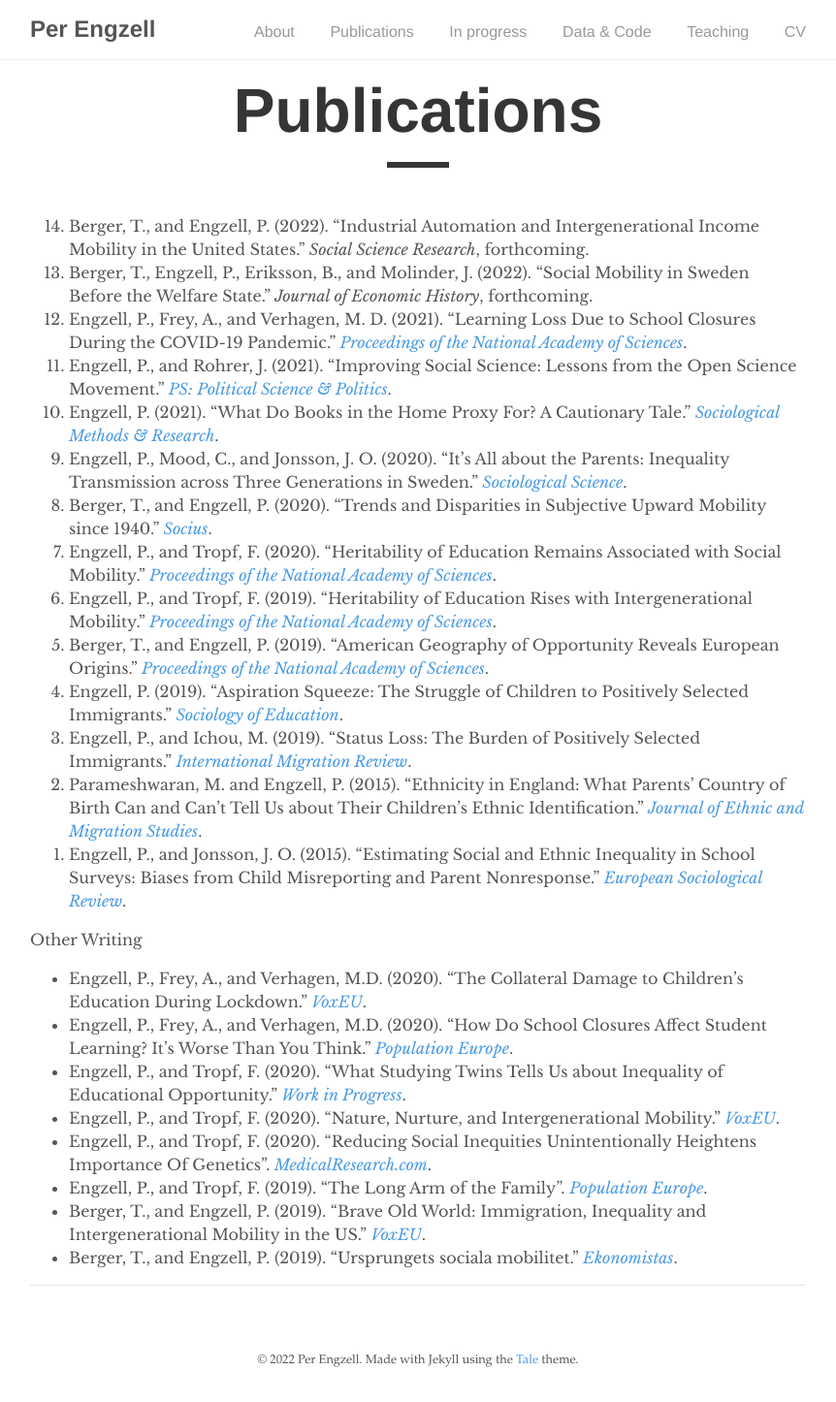
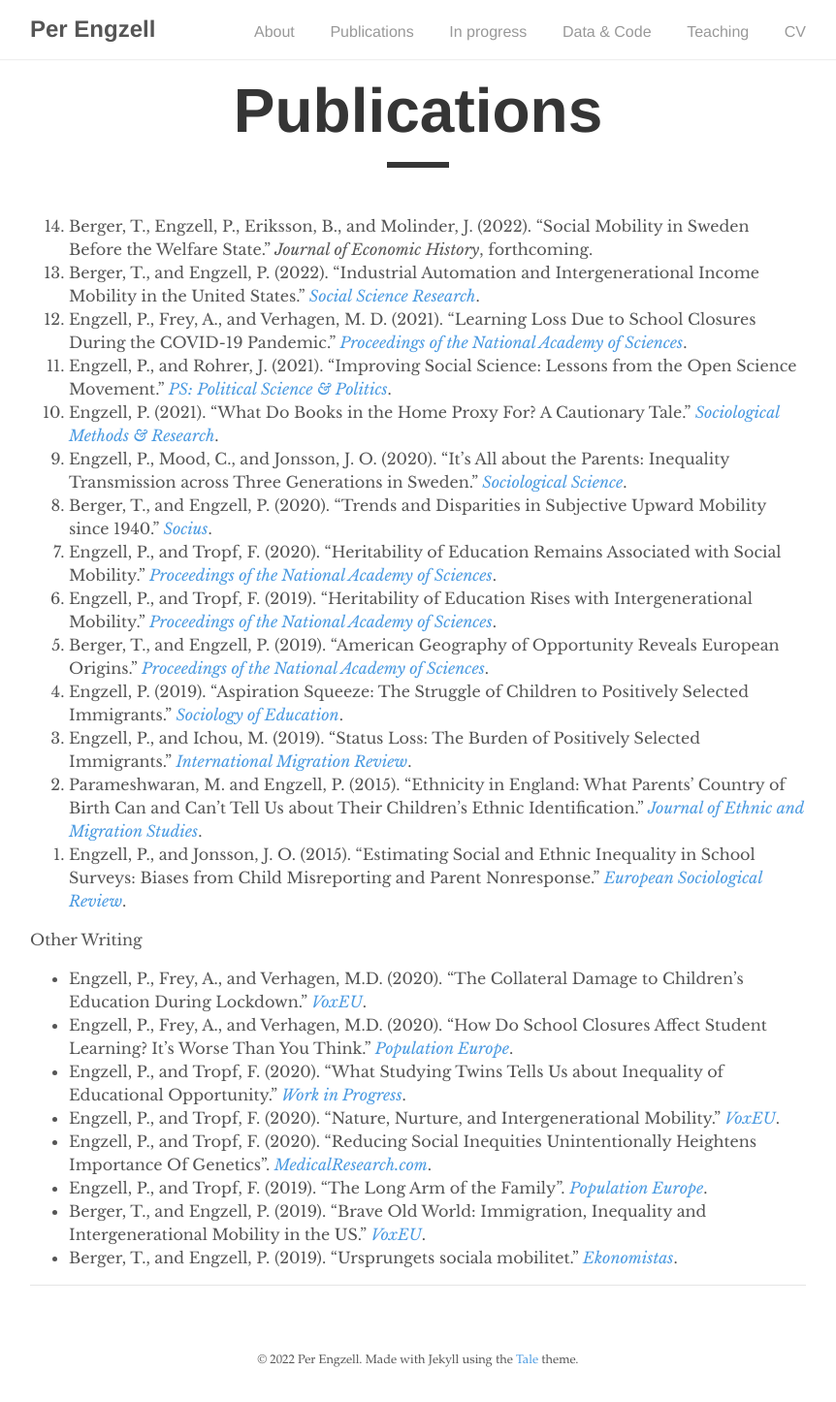
Before and after one commit to pengzell/pengzell.github.io, a Jekyll site: the page built from _pages/publications.md, in a window 1280 px wide. Shown: the whole page at 97% size, without its empty margins (209-1071 px from the left). Built offline with Jekyll 4.4.1, drawn with Linux system fonts in a browser that asks for light colours.

Commit message:
Update publications.md

```diff
--- a/_pages/publications.md
+++ b/_pages/publications.md
@@ -5,8 +5,8 @@ author: "Per Engzell"
 permalink: /publications/
 ---
 
-1. Berger, T., and Engzell, P. (2022). "Industrial Automation and Intergenerational Income Mobility in the United States." *Social Science Research*, forthcoming.
-2. Berger, T., Engzell, P., Eriksson, B., and Molinder, J. (2022). "Social Mobility in Sweden Before the Welfare State." *Journal of Economic History*, forthcoming.
+1. Berger, T., Engzell, P., Eriksson, B., and Molinder, J. (2022). "Social Mobility in Sweden Before the Welfare State." *Journal of Economic History*, forthcoming.
+2. Berger, T., and Engzell, P. (2022). "Industrial Automation and Intergenerational Income Mobility in the United States." [*Social Science Research*](https://doi.org/10.1016/j.ssresearch.2021.102686).
 3. Engzell, P., Frey, A., and Verhagen, M. D. (2021). "Learning Loss Due to School Closures During the COVID-19 Pandemic." [*Proceedings of the National Academy of Sciences*](https://doi.org/10.1073/pnas.2022376118).
 4. Engzell, P., and Rohrer, J. (2021). "Improving Social Science: Lessons from the Open Science Movement." [*PS: Political Science & Politics*](https://doi.org/10.1017/S1049096520000967).
 5. Engzell, P. (2021). "What Do Books in the Home Proxy For? A Cautionary Tale." [*Sociological Methods & Research*](https://doi.org/10.1177/0049124119826143).
```
